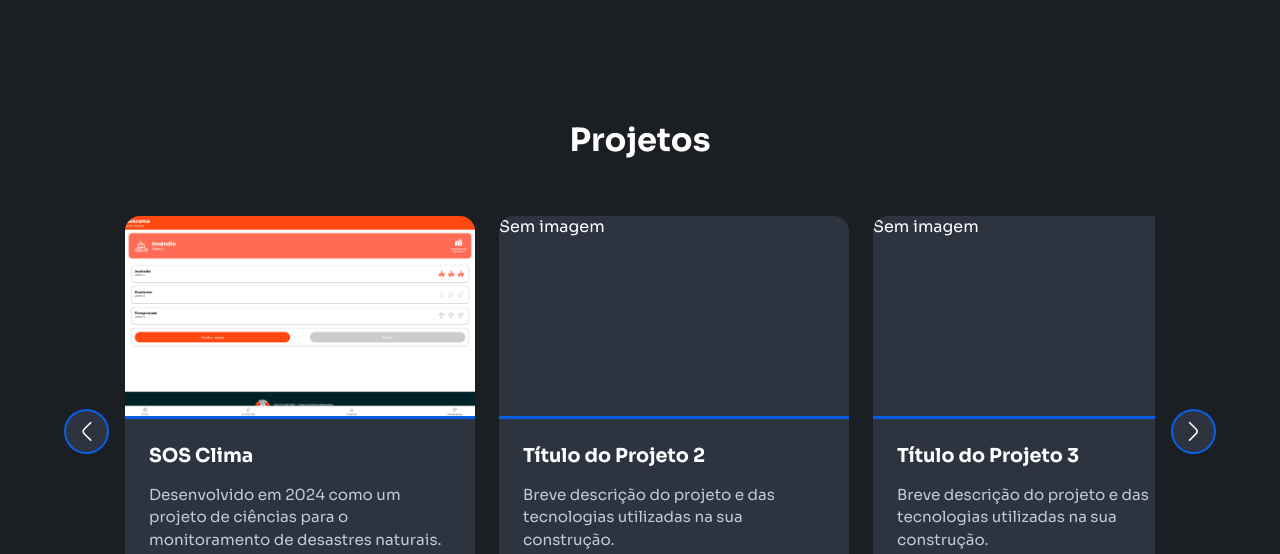
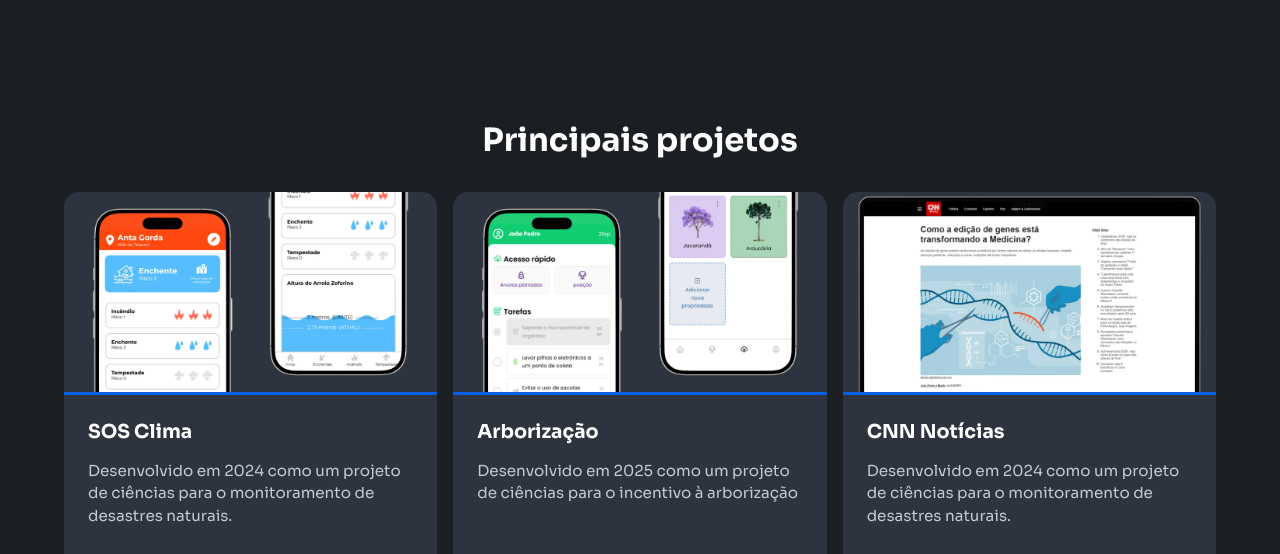
Before and after one commit to joaopedrohlima/joao-pedro, a plain HTML site: page index.html in a window 1280 px wide. Shown: the part 4030-4584 px from the top of the page. Drawn offline with nearby package versions, Linux system fonts and the light colour scheme.

Commit message:
Atualizado

```diff
--- a/index.html
+++ b/index.html
@@ -326,15 +326,13 @@
 
         <section id="projetos">
             <div class="conteudo">
-                <h2>Projetos</h2>
-                <div class="carrossel-container">
-                    <button class="carrossel-btn prev" aria-label="Projeto anterior"><i
-                            class="fi fi-rr-angle-left"></i></button>
-                    <div class="carrossel">
-                        <!-- Card 1 -->
+                <h2>Principais projetos</h2>
+
+                <div class="grid">
+
                     <div class="projeto-card card">
                         <div class="projeto-img-placeholder">
-                                <img src="assets/projects/sosClima.png" alt="SOS Clima">
+                            <img src="assets/projects/sos-clima-mobile.webp" alt="SOS Clima">
                         </div>
                         <div class="projeto-info">
                             <h3>SOS Clima</h3>
@@ -349,80 +347,44 @@
                             </div>
                         </div>
                     </div>
-                        <!-- Card 2 -->
+
                     <div class="projeto-card card">
-                            <div class="projeto-img-placeholder">Sem imagem</div>
+                        <div class="projeto-img-placeholder">
+                            <img src="assets/projects/arborizacao-mobile.webp" alt="Arborização">
+                        </div>
                         <div class="projeto-info">
-                                <h3>Título do Projeto 2</h3>
-                                <span>Breve descrição do projeto e das tecnologias utilizadas na sua construção.</span>
+                            <h3>Arborização</h3>
+                            <span>Desenvolvido em 2025 como um projeto de ciências para o incentivo à arborização</span>
                             <div class="botoes-projeto">
-                                    <a href="#" class="botao botao-secundario" target="_blank"
-                                        rel="noopener noreferrer"><i class="fi fi-brands-github"></i>GitHub</a>
+                                <a href="https://github.com/JPeMANY/desastresClimaticos"
+                                    class="botao botao-secundario" target="_blank" rel="noopener noreferrer"><i
+                                        class="fi fi-brands-github"></i>GitHub</a>
                                 <a href="#" class="botao botao-principal" target="_blank"
                                     rel="noopener noreferrer">Ver site<i class="fi fi-rr-arrow-small-right"></i></a>
                             </div>
                         </div>
                     </div>
-                        <!-- Card 3 -->
+
                     <div class="projeto-card card">
-                            <div class="projeto-img-placeholder">Sem imagem</div>
+                        <div class="projeto-img-placeholder">
+                            <img src="assets/projects/cnn-desktop.webp" alt="CNN Notícias">
+                        </div>
                         <div class="projeto-info">
-                                <h3>Título do Projeto 3</h3>
-                                <span>Breve descrição do projeto e das tecnologias utilizadas na sua construção.</span>
+                            <h3>CNN Notícias</h3>
+                            <span>Desenvolvido em 2024 como um projeto de ciências para o monitoramento de desastres
+                                naturais.</span>
                             <div class="botoes-projeto">
-                                    <a href="#" class="botao botao-secundario" target="_blank"
-                                        rel="noopener noreferrer"><i class="fi fi-brands-github"></i>GitHub</a>
+                                <a href="https://github.com/JPeMANY/desastresClimaticos"
+                                    class="botao botao-secundario" target="_blank" rel="noopener noreferrer"><i
+                                        class="fi fi-brands-github"></i>GitHub</a>
                                 <a href="#" class="botao botao-principal" target="_blank"
                                     rel="noopener noreferrer">Ver site<i class="fi fi-rr-arrow-small-right"></i></a>
                             </div>
                         </div>
                     </div>
-                        <!-- Card 4 -->
-                        <div class="projeto-card card">
-                            <div class="projeto-img-placeholder">Sem imagem</div>
-                            <div class="projeto-info">
-                                <h3>Título do Projeto 4</h3>
-                                <span>Breve descrição do projeto e das tecnologias utilizadas na sua construção.</span>
-                                <div class="botoes-projeto">
-                                    <a href="#" class="botao botao-secundario" target="_blank"
-                                        rel="noopener noreferrer"><i class="fi fi-brands-github"></i>GitHub</a>
-                                    <a href="#" class="botao botao-principal" target="_blank"
-                                        rel="noopener noreferrer">Ver site<i class="fi fi-rr-arrow-small-right"></i></a>
+
                 </div>
-                            </div>
-                        </div>
-                        <!-- Card 5 -->
-                        <div class="projeto-card card">
-                            <div class="projeto-img-placeholder">Sem imagem</div>
-                            <div class="projeto-info">
-                                <h3>Título do Projeto 5</h3>
-                                <span>Breve descrição do projeto e das tecnologias utilizadas na sua construção.</span>
-                                <div class="botoes-projeto">
-                                    <a href="#" class="botao botao-secundario" target="_blank"
-                                        rel="noopener noreferrer"><i class="fi fi-brands-github"></i>GitHub</a>
-                                    <a href="#" class="botao botao-principal" target="_blank"
-                                        rel="noopener noreferrer">Ver site<i class="fi fi-rr-arrow-small-right"></i></a>
-                                </div>
-                            </div>
-                        </div>
-                        <!-- Card 6 -->
-                        <div class="projeto-card card">
-                            <div class="projeto-img-placeholder">Sem imagem</div>
-                            <div class="projeto-info">
-                                <h3>Título do Projeto 6</h3>
-                                <span>Breve descrição do projeto e das tecnologias utilizadas na sua construção.</span>
-                                <div class="botoes-projeto">
-                                    <a href="#" class="botao botao-secundario" target="_blank"
-                                        rel="noopener noreferrer"><i class="fi fi-brands-github"></i>GitHub</a>
-                                    <a href="#" class="botao botao-principal" target="_blank"
-                                        rel="noopener noreferrer">Ver site<i class="fi fi-rr-arrow-small-right"></i></a>
-                                </div>
-                            </div>
-                        </div>
-                    </div>
-                    <button class="carrossel-btn next" aria-label="Próximo projeto"><i
-                            class="fi fi-rr-angle-right"></i></button>
-                </div>
+
             </div>
         </section>
 
--- a/style.css
+++ b/style.css
@@ -451,46 +451,19 @@
 
 #projetos .conteudo {
     width: 100%;
+    display: flex;
+    flex-direction: column;
+    gap: 2rem;
 }
 
-#projetos .carrossel-container {
-    position: relative;
+#projetos .grid {
     width: 100%;
-    display: flex;
-    align-items: center;
+    display: grid;
+    grid-template-columns: 1fr 1fr 1fr;
     gap: 1rem;
-    margin-top: 1.5rem;
-}
-
-#projetos .carrossel {
-    display: flex;
-    gap: 1.5rem;
-    overflow-x: auto;
-    scroll-snap-type: x mandatory;
-    scroll-behavior: smooth;
-    padding: 1rem 0.5rem;
-    scrollbar-width: thin;
-    scrollbar-color: var(--cor-principal) var(--fundo-2);
-}
-
-#projetos .carrossel::-webkit-scrollbar {
-    height: 8px;
-}
-
-#projetos .carrossel::-webkit-scrollbar-track {
-    background: var(--fundo-2);
-    border-radius: 10px;
-}
-
-#projetos .carrossel::-webkit-scrollbar-thumb {
-    background: var(--cor-principal);
-    border-radius: 10px;
 }
 
 #projetos .projeto-card {
-    min-width: 300px;
-    max-width: 350px;
-    flex: 0 0 auto;
     scroll-snap-align: start;
     display: flex;
     flex-direction: column;
```
Also changed, not shown: assets/projects/arborizacao-mobile.webp (added), assets/projects/cnn-desktop.webp (added), assets/projects/sos-clima-mobile.webp (added). Lines whose indentation alone changed are shown as unchanged.
